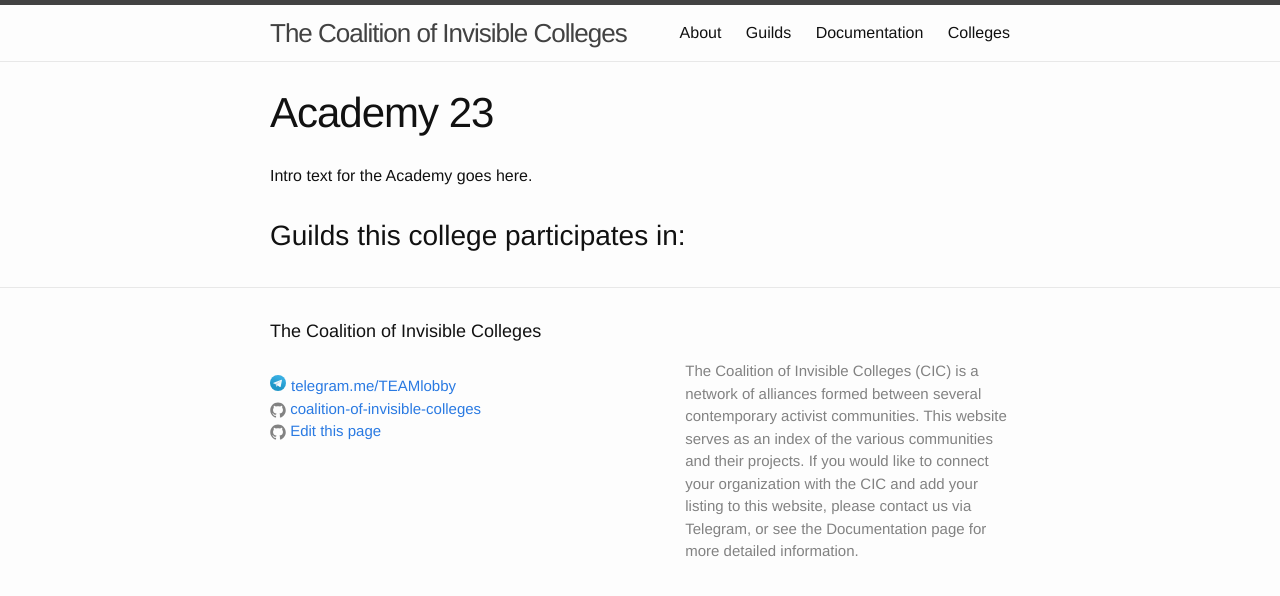
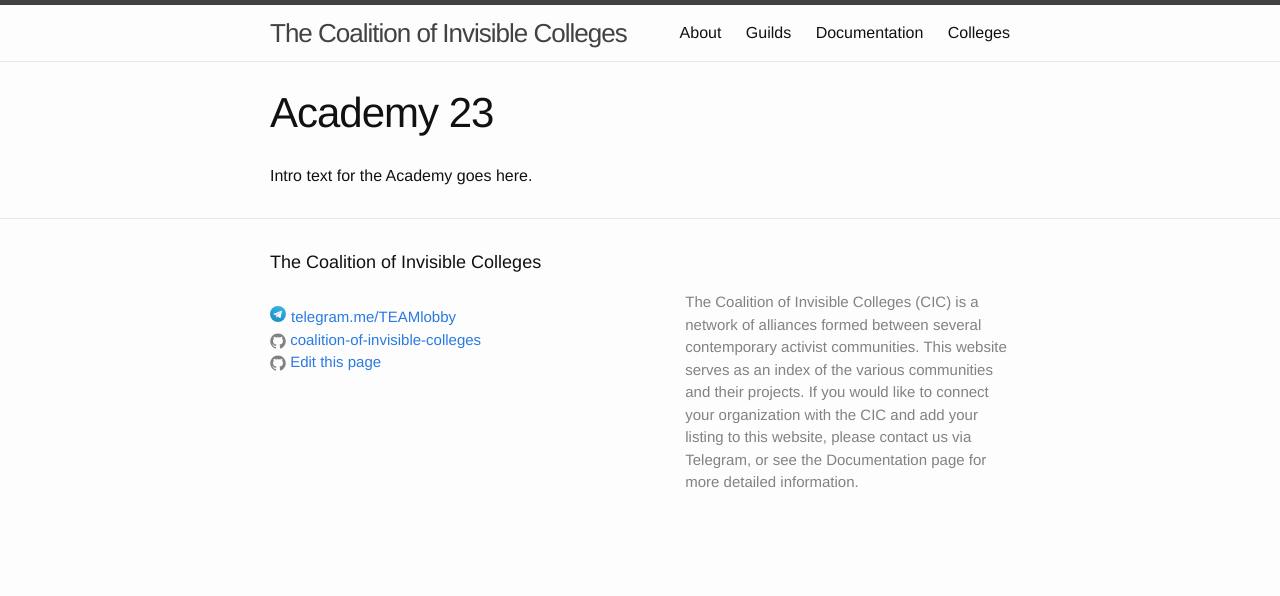
Before and after one commit to coalition-of-invisible-colleges/cic.github.io, a Jekyll site: the page built from colleges/academy_23.md, in a window 1280 px wide. Shown: the top 596 px of the page. Built offline with Jekyll 4.4.1, drawn with Linux system fonts in a browser that asks for light colours.

Commit message:
Update college.html

```diff
--- a/_layouts/college.html
+++ b/_layouts/college.html
@@ -9,7 +9,6 @@ layout: default
 
   <div class="post-content">
     {{ content }}
-    <h2>Guilds this college participates in:</h2>
     {% assign listings = site.listings | where: 'college', page.college | sort: 'college' %}
     {% for listing in listings %}
     <div class="listing {{ listing.guild }}" style="position: relative;">
```
